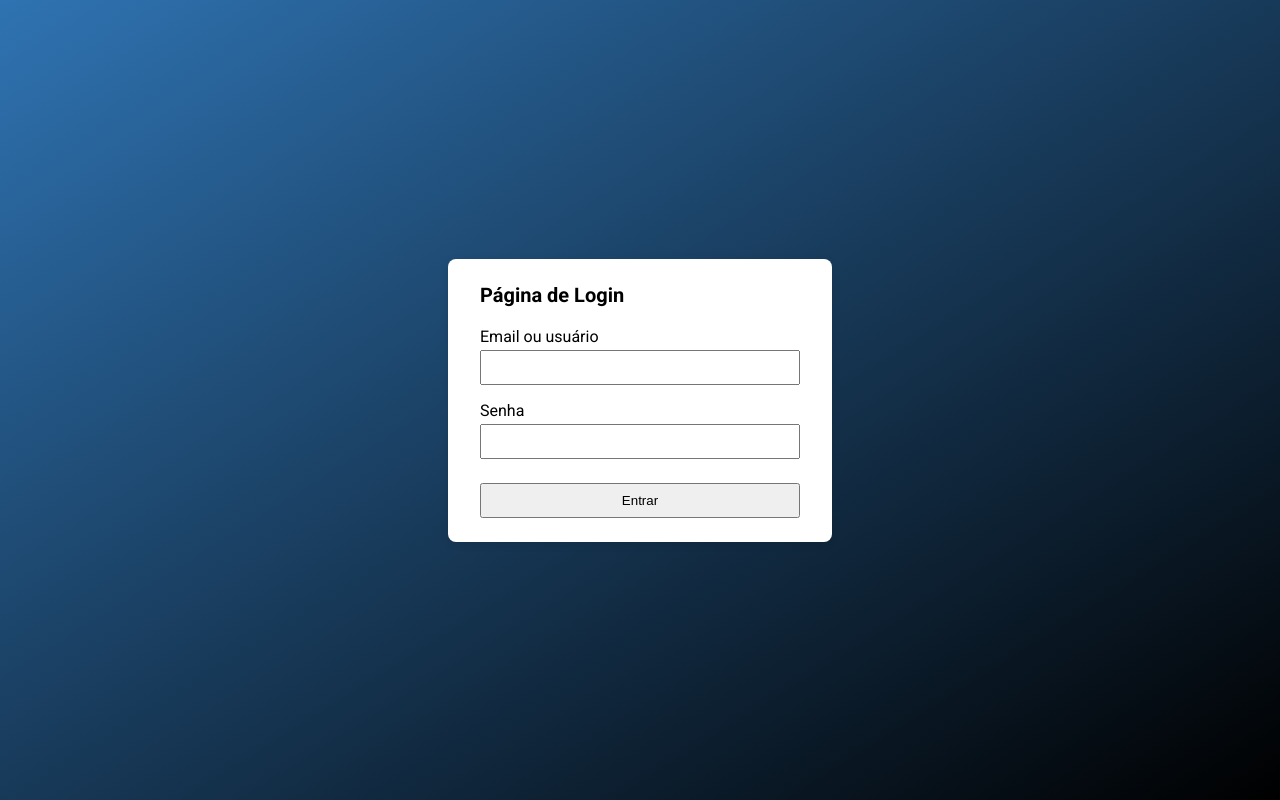
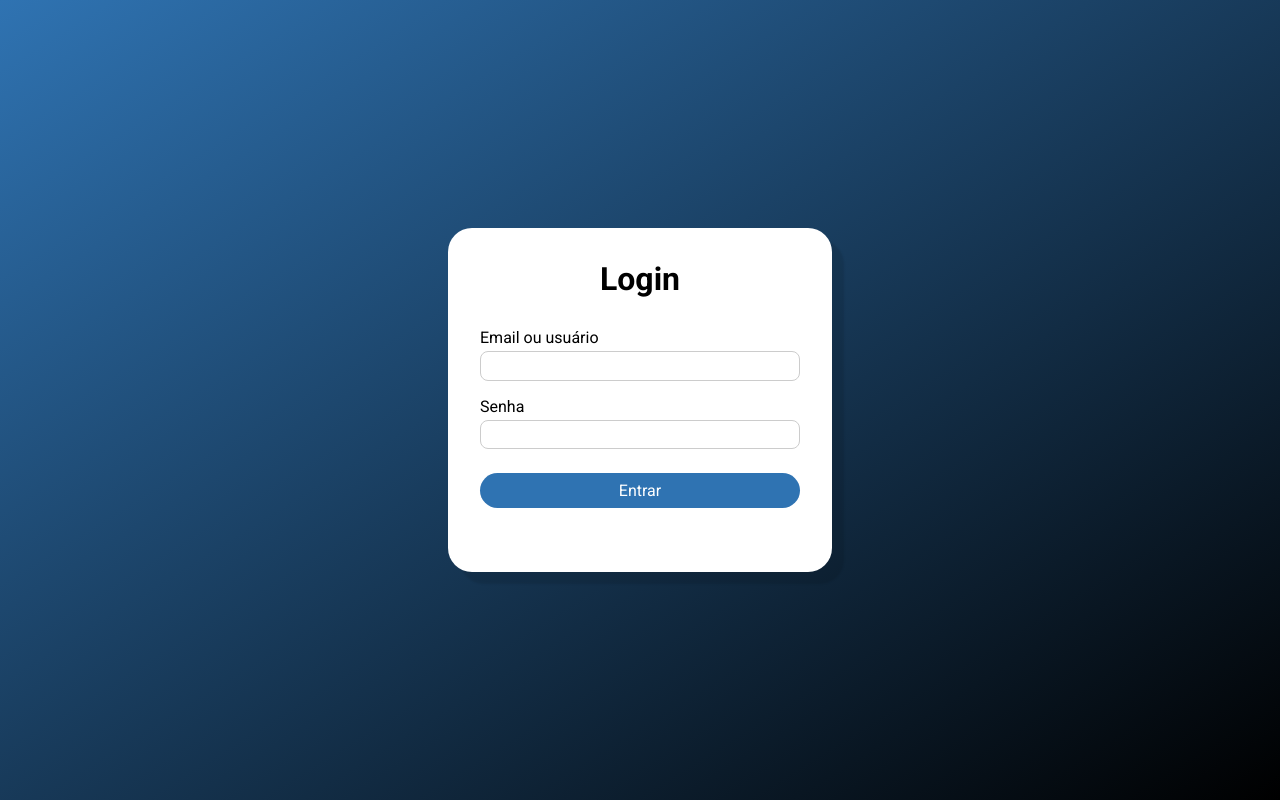
Before and after one commit to patrick9as/test-sps, a React (Vite) app in the folder frontend/: page /login in a window 1280 px wide. Built offline with nearby package versions, Linux system fonts and the light colour scheme.

Commit message:
Refatora o layout do componente de Card e atualiza os estilos da página de login

```diff
--- a/frontend/src/components/Card.jsx
+++ b/frontend/src/components/Card.jsx
@@ -2,11 +2,13 @@ import React from "react";
 
 function Card({ children, title, ...rest }) {
   return (
+    <>
       <div
         style={{
-        padding: "1.5rem 2rem",
-        borderRadius: "8px",
-        boxShadow: "0 2px 8px rgba(0,0,0,0.1)",
+          position: "relative",
+          padding: "4rem 2rem",
+          borderRadius: "24px",
+          boxShadow: "12px 12px 2px rgba(0,0,0,0.1)",
           backgroundColor: "#fff",
           minWidth: "320px",
           maxWidth: "100%",
@@ -14,12 +16,23 @@ function Card({ children, title, ...rest }) {
         {...rest}
       >
         {title && (
-        <h2 style={{ marginTop: 0, marginBottom: "1.25rem", fontSize: "1.25rem" }}>
+          <h2
+            style={{
+              position: "absolute",
+              top: "2rem",
+              left: 0,
+              right: 0,
+              margin: 0,
+              fontSize: "2rem",
+              textAlign: "center",
+            }}
+          >
             {title}
           </h2>
         )}
-      {children}
+        <div style={{ marginTop: title ? "2.25rem" : 0 }}>{children}</div>
       </div>
+    </>
   );
 }
 
--- a/frontend/src/pages/SignIn.jsx
+++ b/frontend/src/pages/SignIn.jsx
@@ -17,8 +17,26 @@ const centerStyle = {
 
 const formGroupStyle = { marginBottom: "1rem" };
 const labelStyle = { display: "block", marginBottom: "0.25rem" };
-const inputStyle = { width: "100%", padding: "0.5rem", boxSizing: "border-box" };
-const buttonStyle = { width: "100%", padding: "0.5rem 1rem", marginTop: "0.5rem" };
+const inputStyle = {
+  width: "100%",
+  padding: "0.35rem 0.75rem",
+  boxSizing: "border-box",
+  borderRadius: "8px",
+  border: "1px solid #ccc",
+  fontSize: "0.9rem",
+};
+const buttonStyle = {
+  width: "100%",
+  padding: "0.5rem 1rem",
+  marginTop: "0.5rem",
+  backgroundColor: "#2f73b2",
+  color: "#fff",
+  border: "none",
+  borderRadius: "9999px",
+  cursor: "pointer",
+  fontFamily: "inherit",
+  fontSize: "1rem",
+};
 
 function SignIn() {
   const navigate = useNavigate();
@@ -38,7 +56,7 @@ function SignIn() {
 
   return (
     <div style={centerStyle}>
-      <Card title="Página de Login">
+      <Card title="Login">
         <form onSubmit={handleSubmit}>
           <div style={formGroupStyle}>
             <label htmlFor="email" style={labelStyle}>
```
Lines whose indentation alone changed are shown as unchanged.
